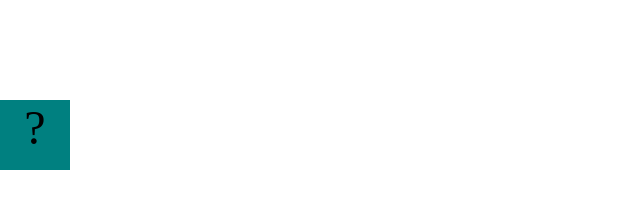
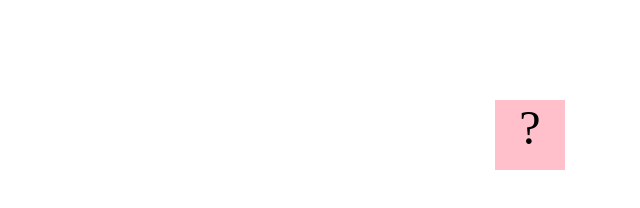
Before and after one commit to khadijahmeeks/khadijahmeeks.github.io, a plain HTML site: page fsd-projects/bouncing-box/index.html in a window 1280 px wide. Shown: the whole page, without its empty margins (0-640 px from the left). Drawn offline with Linux system fonts and the light colour scheme.

Commit message:
bouncing box done

```diff
--- a/fsd-projects/bouncing-box/index.html
+++ b/fsd-projects/bouncing-box/index.html
@@ -8,7 +8,7 @@
       .box {
         width: 70px;
         height: 70px;
-        background-color: teal;
+        background-color: pink;
         font-size: 300%;
         text-align: center;
         user-select: none;
@@ -69,6 +69,9 @@
         //////////////////////////////////////////////////////////////////
 
         // TODO 2 - Variable declarations
+        var positionX = 0;
+        var points = 0;
+        var speed = 5;
 
 
 
@@ -80,11 +83,17 @@
          * If the box drifts off the screen, turn it around!
          */
         function update() {
-
-
-
+         moveBoxTo(positionX)
+         positionX = positionX + speed;
+         if (positionX > boardWidth) {
+            speed *= -1;
+          }
+        else if (positionX < 0) {
+             speed *= -1;
+          }
 
         }
+
 
         /**
          * This Function will be called each time the box is clicked.
@@ -94,9 +103,10 @@
          * - move the box to the left side of the screen.
          */
         function handleBoxClick() {
-
-
-
+         positionX = 0;
+         changeBoxText(points);
+         ++points;
+         speed = 3 * points + 10;
 
         }
 
```
Also changed, not shown: fsd-projects/platformer/image.png (added), fsd-projects/platformer/images/collectables/image.png (added).
